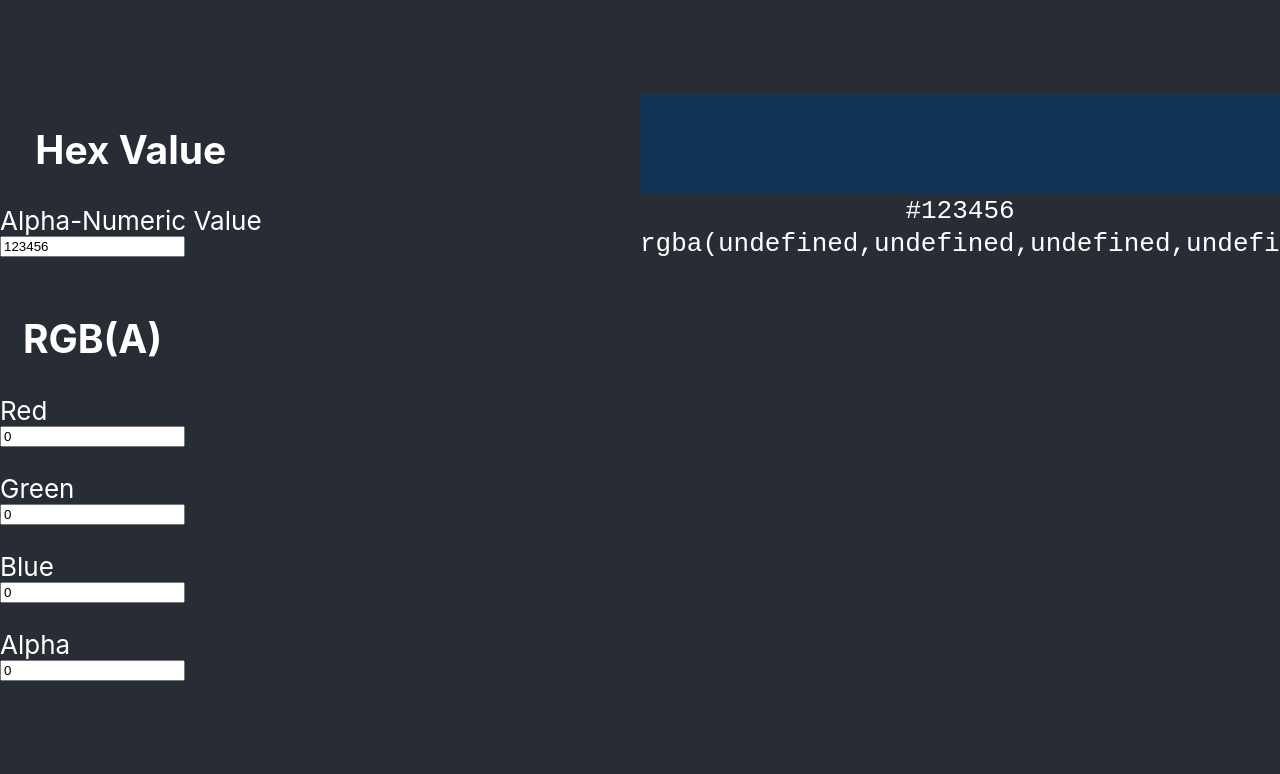
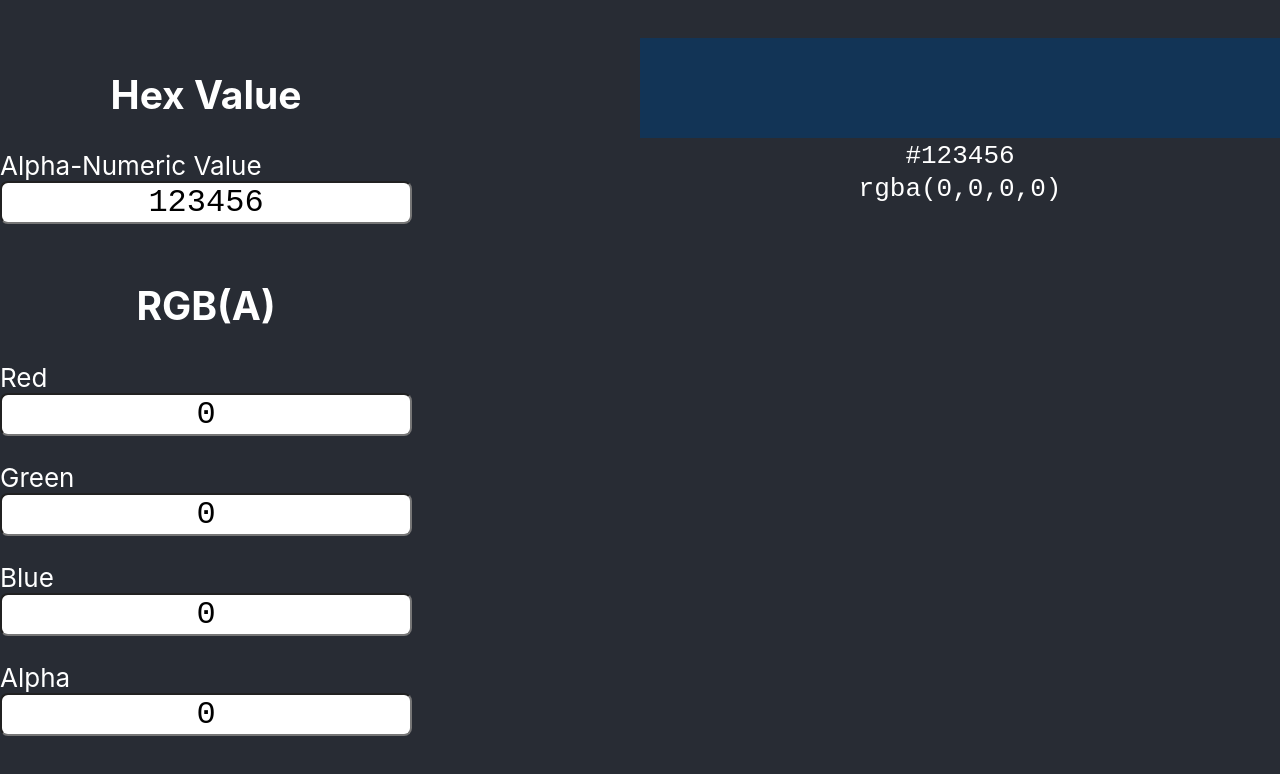
Before and after one commit to joey22622/color_converter, a React (Create React App) app: page / in a window 1280 px wide. Shown: the top 774 px of the page. Built offline with nearby package versions, Linux system fonts and the light colour scheme.

Commit message:
hex and rgb fields updating under same function

```diff
--- a/src/App.js
+++ b/src/App.js
@@ -9,9 +9,9 @@ class App extends React.Component {
       },
         rgba : {
           color : {
-            r : 0,
-            g : 0,
-            b : 0,
+            r : `0`,
+            g : `0`,
+            b : `0`,
             a : 0
         }
       }
@@ -21,38 +21,82 @@ class App extends React.Component {
   errorMessage = () => {
 
   }
+  setToValue = (obj, value, path) => {
+      var i;
+      path = path.split('.');
+      for (i = 0; i < path.length - 1; i++)
+          obj = obj[path[i]];
 
+      obj[path[i]] = value;
+  }
   updateHex = e =>{
-      const colors=this.state.colors
+      const colors= this.state.colors;
       let i = e.target.selectionStart;
       let input = e.currentTarget.value;
-      const regex = RegExp('^[0-9a-f]+$', "i");
-      console.log(regex.test(input))
-      console.log(regex.test(input))
+      const name = e.currentTarget.name;
+      var path;
+      var regex;
+      var max;
+      var value = 0;
+      if(name === "hex"){
+        regex = RegExp('^[0-9a-f]+$', "i");
+        path = "hex.color";
+        max = 7;
+      } else {
+        regex = RegExp('^[0-9]+$', "i");
+        path = `rgba.color.${name}`;
+        max = 4;
+      }
       if(regex.test(input)){
-        console.log(input);
-        console.log(regex.test(input))
-        if(i < input.length && input.length === 7){
-          colors.hex.color = (input.substr(0,i) + input.substr(i+1)).toUpperCase();
-        } else if(input.length === 7) {
-          colors.hex.color = input.substr(1).toUpperCase();
+      //   console.log(input.length)
+      //   console.log(max)
+      //   console.log(i)
+        if(i < input.length && input.length === max){
+            value = (input.substr(0,i) + input.substr(i+1)).toUpperCase();
+            console.log("11123");
+          } else if(input.length === max) {
+            value = input.substr(1).toUpperCase()
+            console.log("2");
+          } else if(max === 4 && i >= 0){
+            console.log("yo");
+            value = (input.substr(0,i) + input.substr(i+1)).toUpperCase();
+          } else {
+            value = (input.substr(0,i) + "0" + input.substr(i)).toUpperCase();
+            console.log("yo");
+          }
+          if(max===4){
+            if(parseFloat(value) <= 256){
+              var zeroes;
+              for(var j = 0; j < value.length; j++){
+                if(parseFloat(value[j]) === 0){
+                  zeroes = j+1;
+                } else {
+                  break;
+                }
+              }
+              if(zeroes && zeroes < 3){
+                value = value.substring(zeroes);
+              }
+            } else {
+              console.log(value);
+              value = 255;
+            }
+          }
         } else {
-          colors.hex.color = (input.substr(0,i) + "0" + input.substr(i)).toUpperCase();
+          i = i-1;
+          console.log(`laskdfjalsdf`);
+          console.log(input.length)
+          if(max === 4 && input.length <= 1){
+            value = 0;
+          }
         }
-      } else {
-        i = i-1;
-      }
-      colors.rgba.color.r = colors.hex[e.currentTarget.name].substr(0,2);
-      this.setState({colors}, () =>{
+        console.log(colors.rgba.color)
+        console.log(i)
+        this.setToValue(colors,value,path);
+        this.setState({colors}, () =>{
         this.refs.input.selectionStart = i;
         this.refs.input.selectionEnd = i;
       })
-        // console.log("youoyoy")
-        // console.log(this.refs.input)
-        // console.log(i)
-        // this.refs.input.selectionStart = i;
-        // this.refs.input.selectionEnd = i;
-
   }
 
   render(){
@@ -65,26 +109,26 @@ class App extends React.Component {
                 <h2>Hex Value</h2>
                 <p className="hex-input">
                 <label>Alpha-Numeric Value</label>
-                <input type="text" name="color" ref="input" className="hex-input-field" value={this.state.colors.hex.color} onChange={(event)=>{this.updateHex(event)}}/>
+                <input type="text" name="hex" ref="input" className="hex-input-field" value={this.state.colors.hex.color} onChange={(event)=>{this.updateHex(event)}}/>
                 </p>
               </div>
               <div className="rgba-wrap">
                 <h2 className="rgba-head">RGB(A)</h2>
                 <p className="red-input">
                 <label>Red</label>
-                <input placeholder="red" name="rgba" onChange={(event)=>{}} value={this.state.colors.rgba.color.r}/>
+                <input placeholder="red" name="r" onChange={(event)=>{this.updateHex(event)}} value={this.state.colors.rgba.color.r}/>
                 </p>
                 <p className="green-input">
                 <label>Green</label>
-                <input placeholder="green" name="rgba" onChange={(event)=>{}} value={this.state.colors.rgba.color.g}/>
+                <input placeholder="green" name="g" onChange={(event)=>{this.updateHex(event)}} value={this.state.colors.rgba.color.g}/>
                 </p>
                 <p className="blue-input">
                 <label>Blue</label>
-                <input placeholder="blue" name="rgba" onChange={(event)=>{}} value={this.state.colors.rgba.color.b}/>
+                <input placeholder="blue" name="b" onChange={(event)=>{this.updateHex(event)}} value={this.state.colors.rgba.color.b}/>
                 </p>
-                <p className="aplha-input">
+                <p className="alpha-input">
                 <label>Alpha</label>
-                <input placeholder="alpha" name="rgba" readOnly="true" onChange={(event)=>{}} value={this.state.colors.rgba.color.a}/>
+                <input placeholder="alpha" name="a" readOnly="true" value={this.state.colors.rgba.color.a}/>
                 </p>
               </div>
             </div>
@@ -95,7 +139,7 @@ class App extends React.Component {
                     <code>{'#' +this.state.colors.hex.color}</code>
                 </div>
                 <div className="rgba-results">
-                  <code>{`rgba(${this.state.colors.rgba.r},${this.state.colors.rgba.g},${this.state.colors.rgba.b},${this.state.colors.rgba.a})`}</code>
+                  <code>{`rgba(${this.state.colors.rgba.color.r},${this.state.colors.rgba.color.g},${this.state.colors.rgba.color.b},${this.state.colors.rgba.color.a})`}</code>
                 </div>
               </div>
             </div>
--- a/src/index.scss
+++ b/src/index.scss
@@ -8,5 +8,9 @@ body {
   color: white;
   input{
     color: black;
+    font-family: 'Courier New', Courier, monospace;
+    font-size: 2rem;
+    text-align: center;
+    border-radius: .5rem;
   }
 }
```
